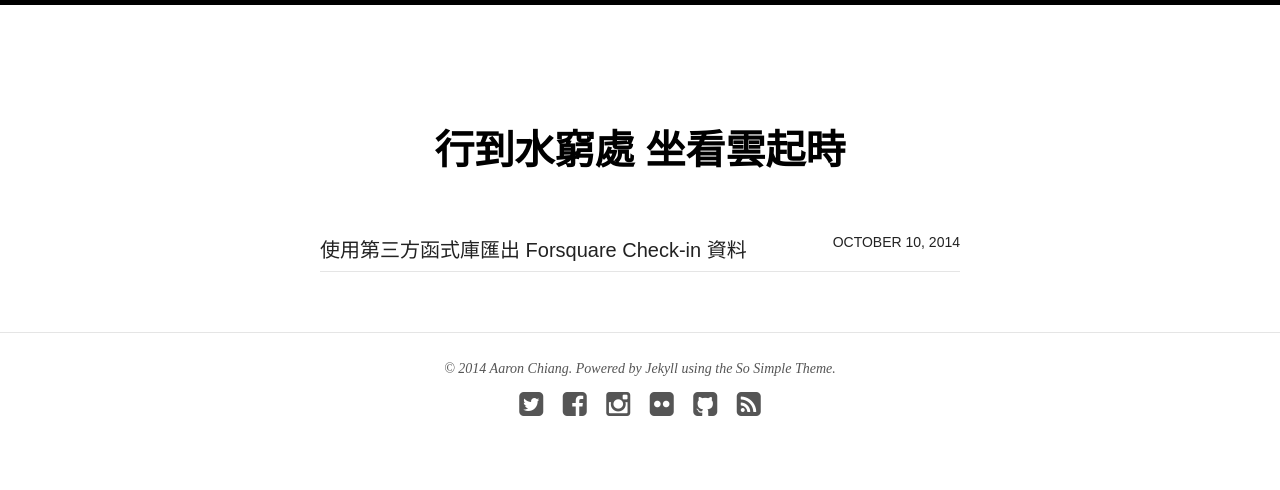
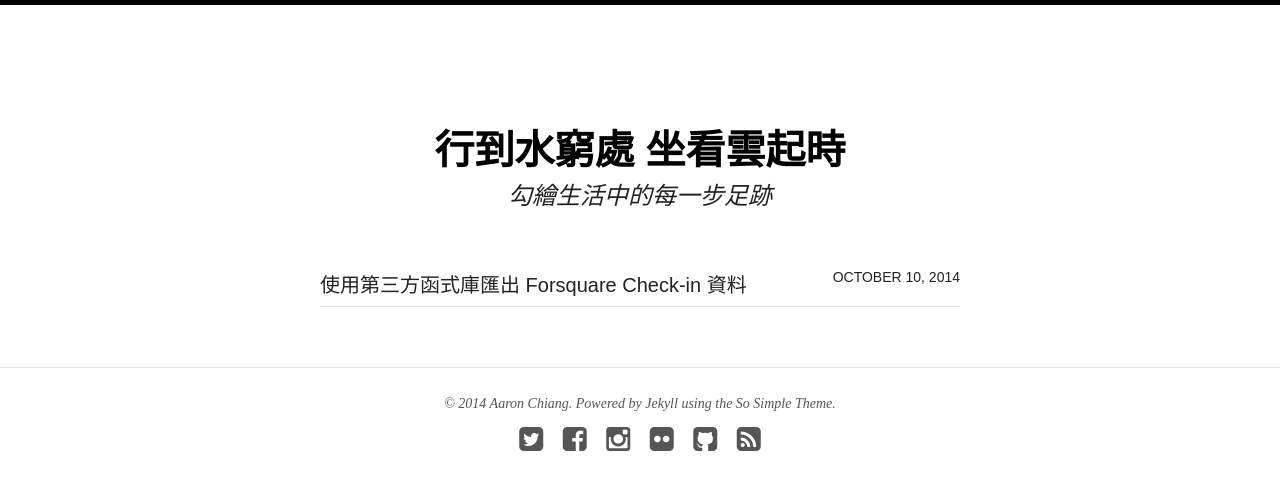
Before and after one commit to aaronchiang/aaronchiang.github.io, a Jekyll site: the page built from index.html, in a window 1280 px wide. Shown: the top 490 px of the page. Built offline with Jekyll 4.4.1, drawn with Linux system fonts in a browser that asks for light colours; nearby versions of some CDN libraries.

Commit message:
update site description

```diff
--- a/_config.yml
+++ b/_config.yml
@@ -2,10 +2,10 @@
 
 title: "行到水窮處 坐看雲起時"
 locale: zh_TW
-description:
+description: "勾繪生活中的每一步足跡"
 logo:
 search: true
-url: http://www.aaronchiang.tw
+url:
 timezone: Asia/Taipei
 
 # Jekyll configuration
```
